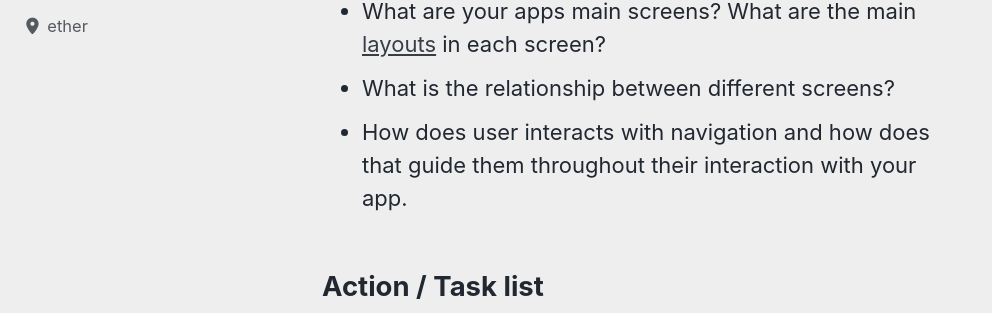
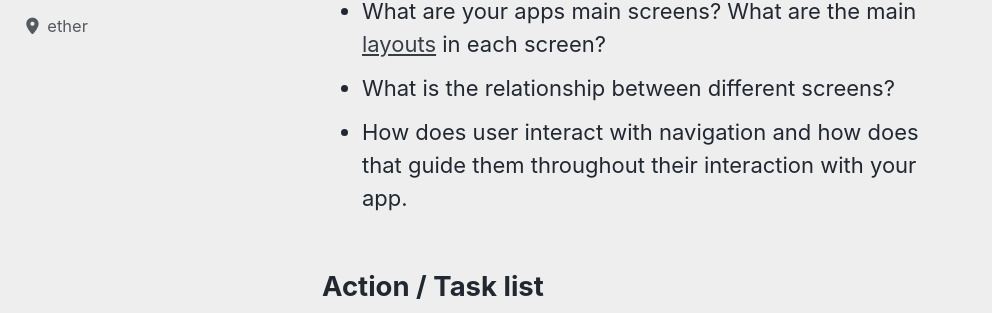
Before and after one commit to Mehrpouya/CMP309, a Jekyll site: the page built from _posts/2025-02-25-case-studies-template.md, in a window 1280 px wide and 900 px high, scrolled down 4051 px. Shown: the part 141-454 px from the top of the window, without its empty margins (0-992 px from the left). Built offline with Jekyll 4.4.1, drawn with Linux system fonts in a browser that asks for light colours; cached includes are drawn as plain includes.

```diff
--- a/_posts/2025-02-25-case-studies-template.md
+++ b/_posts/2025-02-25-case-studies-template.md
@@ -73,7 +73,7 @@
 - App architecture and screen layouts. Map out how the content and features are structured across different screens.
 - What are your apps main screens? What are the main [layouts](https://developer.android.com/design/ui/mobile/guides/layout-and-content/layout-basics) in each screen?
 - What is the relationship between different screens?
-- How does user interacts with navigation and how does that guide them throughout their interaction with your app.
+- How does user interact with navigation and how does that guide them throughout their interaction with your app.
 
 ## Action / Task list
 - What are your user's main goals? What steps do they take to achieve those goals? What are decision points in your app, where users need to choose between options?
```
